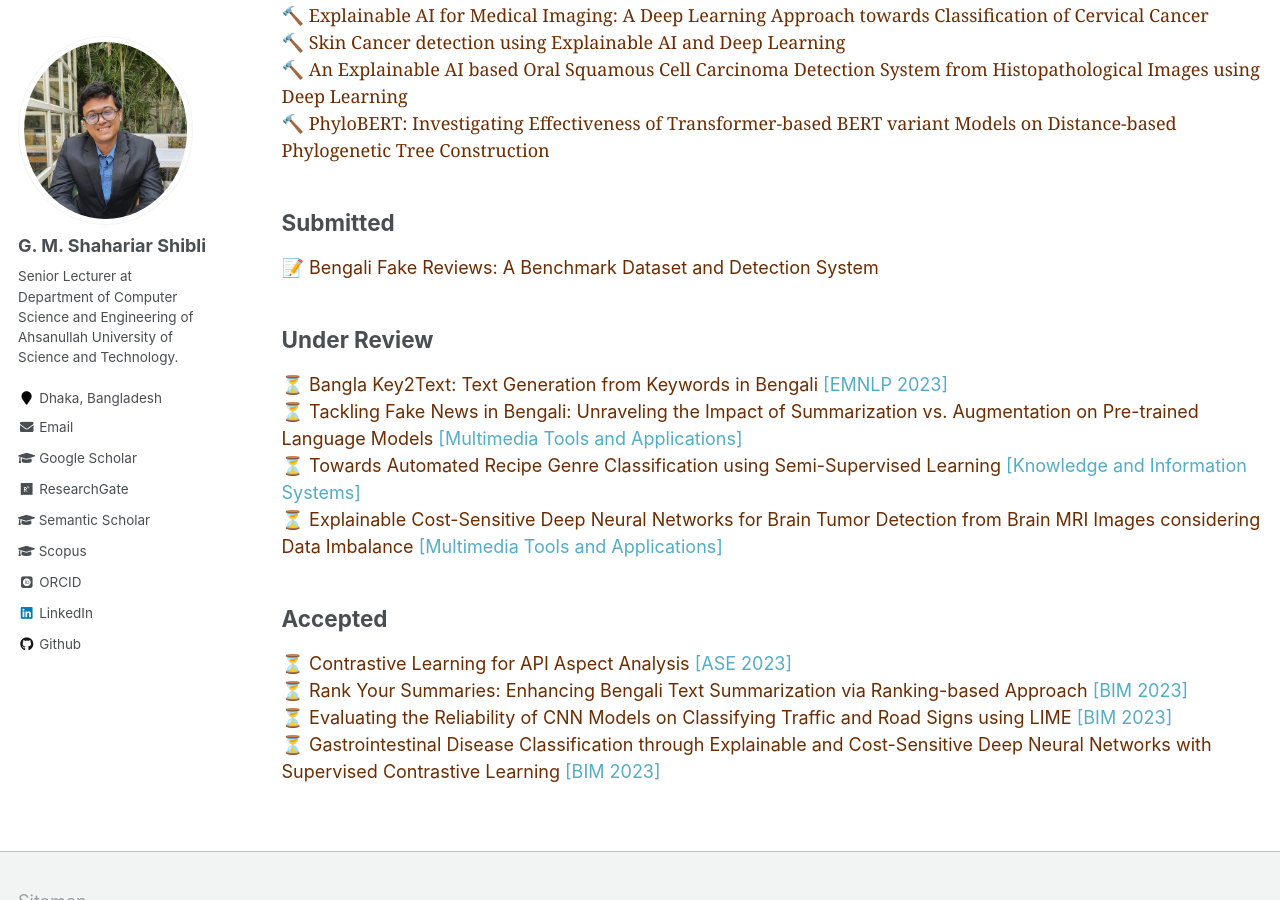
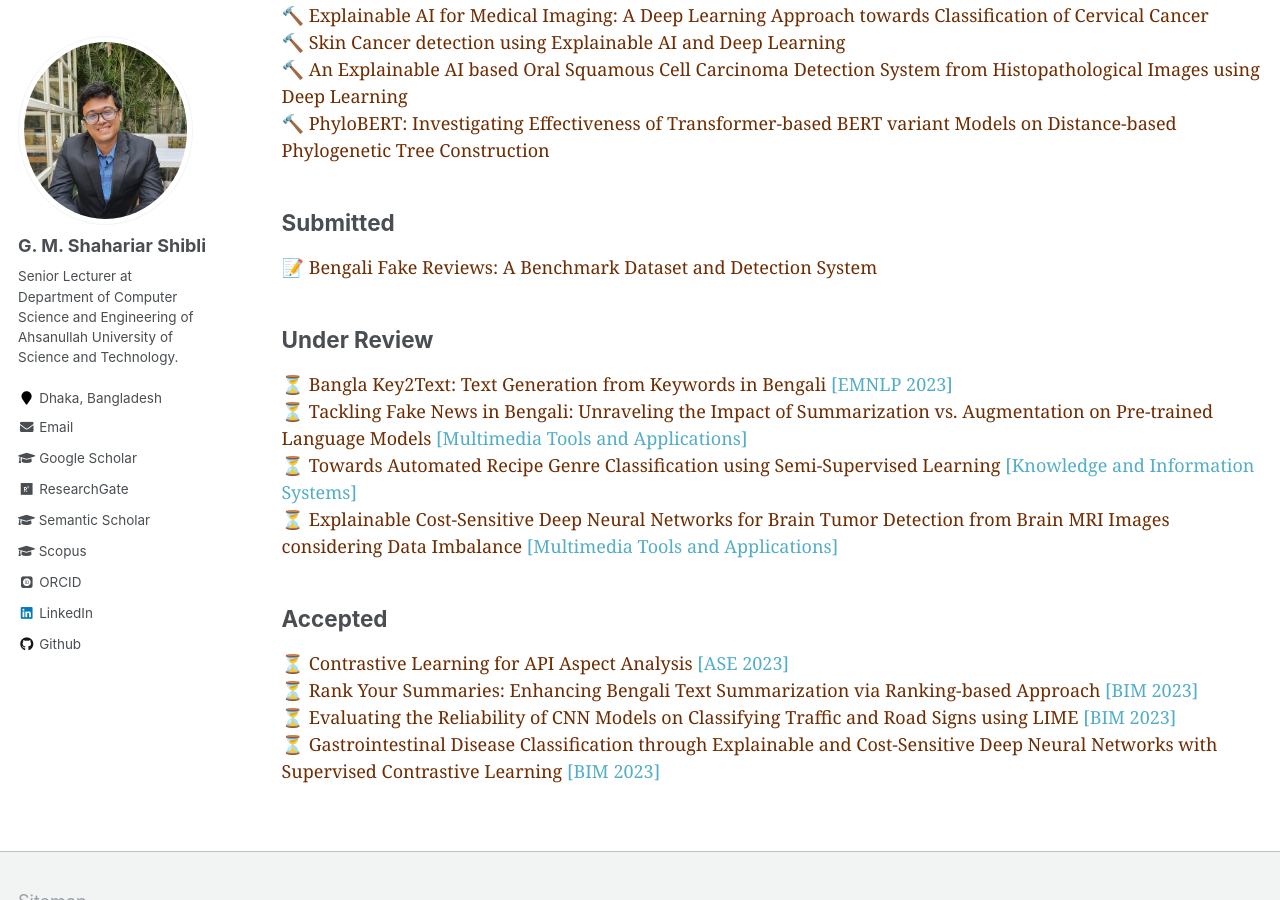
Before and after one commit to shahariar-shibli/shahariar-shibli.github.io, a Jekyll site: the page built from _pages/research.md, in a window 1280 px wide and 900 px high, scrolled down 468 px. Built offline with Jekyll 4.4.1, drawn with Linux system fonts in a browser that asks for light colours; some web fonts are replaced.

Commit message:
Update research.md

```diff
--- a/_pages/research.md
+++ b/_pages/research.md
@@ -23,17 +23,24 @@ author_profile: true
 🔨 <span style="color:#6E2C00">An Explainable AI based Oral Squamous Cell Carcinoma Detection System from Histopathological Images using Deep Learning</span><br/>
 🔨 <span style="color:#6E2C00">PhyloBERT: Investigating Effectiveness of Transformer-based BERT variant Models on Distance-based Phylogenetic Tree Construction</span>
 </span>
+
 ## Submitted
+<span style="font-family:Georgia;">
 📝 <span style="color:#6E2C00">Bengali Fake Reviews: A Benchmark Dataset and Detection System</span><br>
+</span>
 
 ## Under Review
+<span style="font-family:Georgia;">
 ⏳ <span style="color:#6E2C00">Bangla Key2Text: Text Generation from Keywords in Bengali</span> [[EMNLP 2023]](https://2023.emnlp.org/)<br>
 ⏳ <span style="color:#6E2C00">Tackling Fake News in Bengali: Unraveling the Impact of Summarization vs. Augmentation on Pre-trained Language Models</span> [[Multimedia Tools and Applications]](https://www.springer.com/journal/11042)<br>
 ⏳ <span style="color:#6E2C00">Towards Automated Recipe Genre Classification using Semi-Supervised Learning</span> [[Knowledge and Information Systems]](https://www.springer.com/journal/10115)<br>
 ⏳ <span style="color:#6E2C00">Explainable Cost-Sensitive Deep Neural Networks for Brain Tumor Detection from Brain MRI Images considering Data Imbalance</span> [[Multimedia Tools and Applications]](https://www.springer.com/journal/11042)
+</span>
 
 ## Accepted
+<span style="font-family:Georgia;">
 ⏳ <span style="color:#6E2C00">Contrastive Learning for API Aspect Analysis</span> [[ASE 2023]](https://conf.researchr.org/track/ase-2023/ase-2023-papers)<br>
 ⏳ <span style="color:#6E2C00">Rank Your Summaries: Enhancing Bengali Text Summarization via Ranking-based Approach</span> [[BIM 2023]](https://confbim.com/)<br>
 ⏳ <span style="color:#6E2C00">Evaluating the Reliability of CNN Models on Classifying Traffic and Road Signs using LIME</span> [[BIM 2023]](https://confbim.com/)<br>
 ⏳ <span style="color:#6E2C00">Gastrointestinal Disease Classification through Explainable and Cost-Sensitive Deep Neural Networks with Supervised Contrastive Learning</span> [[BIM 2023]](https://confbim.com/)<br>
+</span>
```
